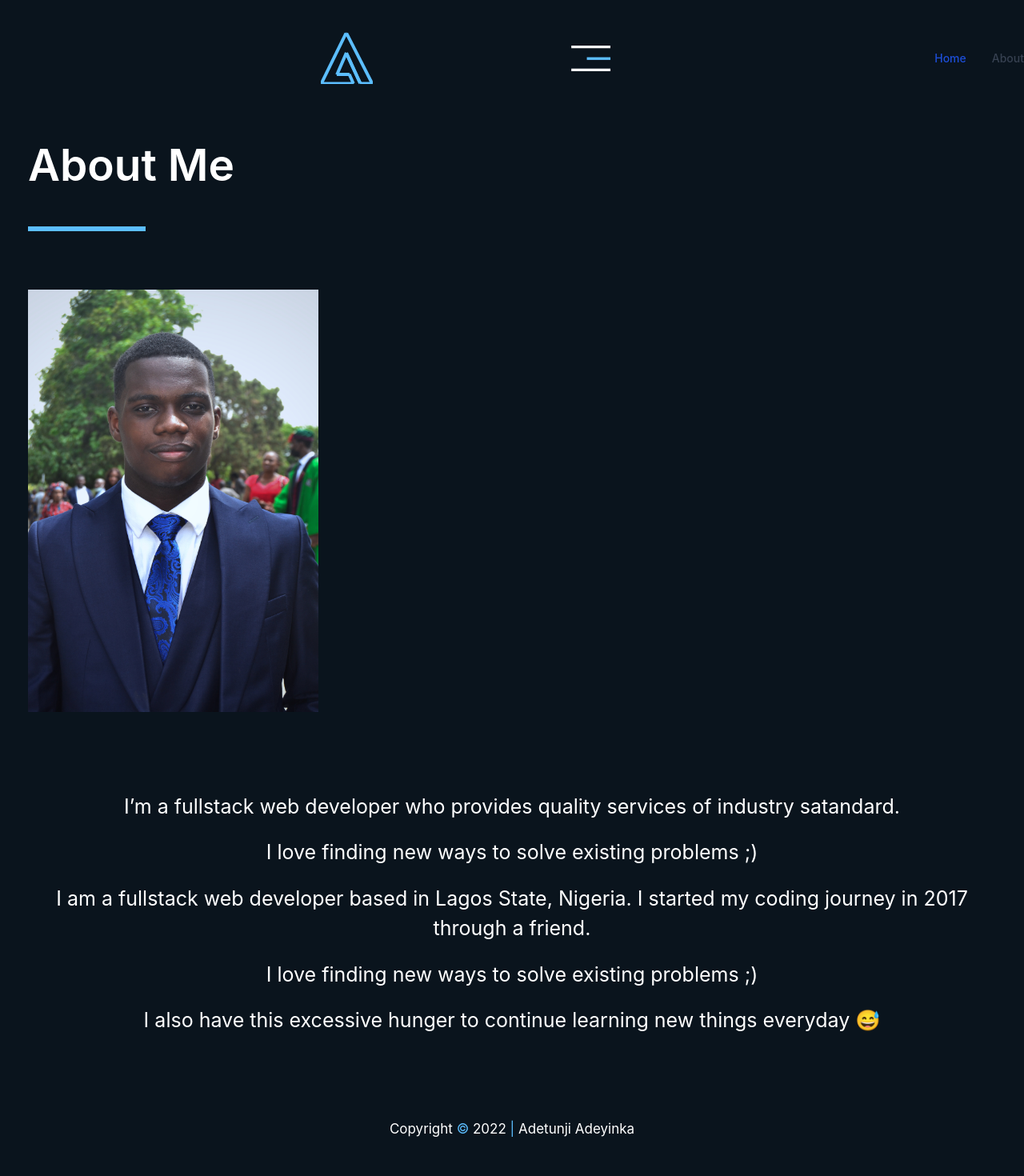
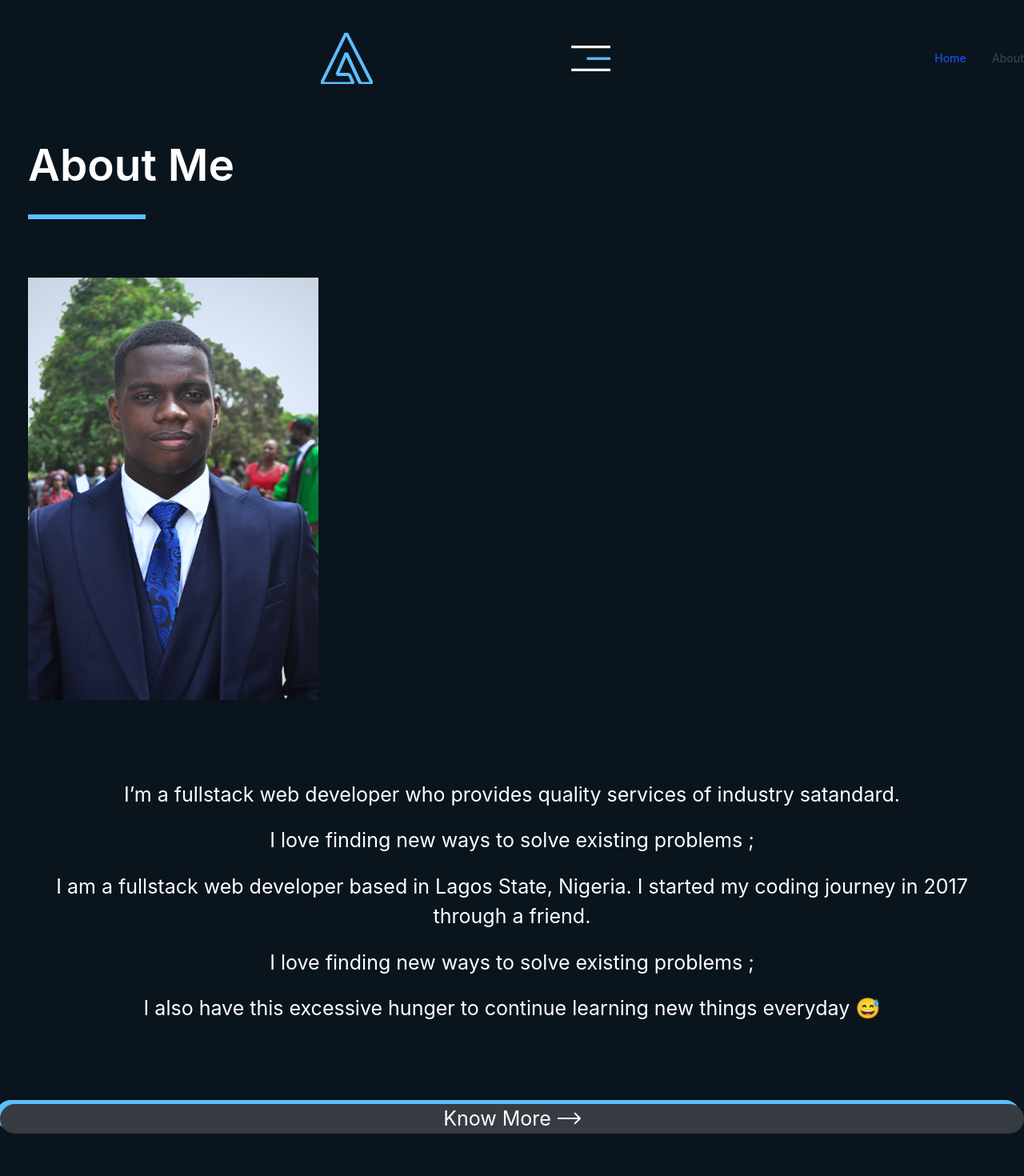
Before and after one commit to Itzadetunji/my-website, a Next.js app: page /about in a window 1280 px wide. Shown: the top 1470 px of the page at 80% size. Built offline with nearby package versions, Linux system fonts and the light colour scheme.

Commit message:
Chore: Changes to about.tsx

```diff
--- a/pages/about.tsx
+++ b/pages/about.tsx
@@ -1,4 +1,5 @@
 import React from 'react'
+import Button from './components/Button'
 import Footer from './components/Footer'
 import Navbar from './components/Navbar'
 import ParticleComponent from './components/ParticleComponent'
@@ -11,20 +12,26 @@ const about = () => {
         <div className='mx-[35px]'>
           <div>
             <p className='text-white font-[600] text-[55px]'>About Me</p>
-            <hr className='light-blue border-[3px] w-[147px] mt-[35px]'/>
+            <hr className='light-blue border-[3px] w-[147px] mt-[20px]'/>
           </div>
           <div className='text-white mt-[73px]'>
             <img src="./images/me.jpeg" alt="" className='w-[363px] h-[528px]'/>
             <div className='mt-[100px] text-[25px] text-center'>
               <p>I’m a fullstack web developer who provides quality services of industry satandard.</p>
-              <p className='mt-[20px]'>I love finding new ways to solve existing problems ;)</p>
+              <p className='mt-[20px]'>I love finding new ways to solve existing problems ;</p>
               <p className='mt-[20px]'>
               I am a fullstack web developer based in Lagos State, Nigeria. I started my coding journey in 2017 through a friend.
               </p>
-              <p className='mt-[20px]'>I love finding new ways to solve existing problems ;)</p>
+              <p className='mt-[20px]'>I love finding new ways to solve existing problems ;</p>
               <p className='mt-[20px]'>I also have this excessive hunger to continue learning new things everyday 😅 </p>
             </div>
           </div>
+        </div>
+        <div className='mt-[100px]'>
+          <Button link={'#'} text={'Know More'} height={'260px'} width={'94px'} />
+        </div>
+        <div className=''>
+
         </div>
       </div>
       {/* <ParticleComponent/> */}
```
